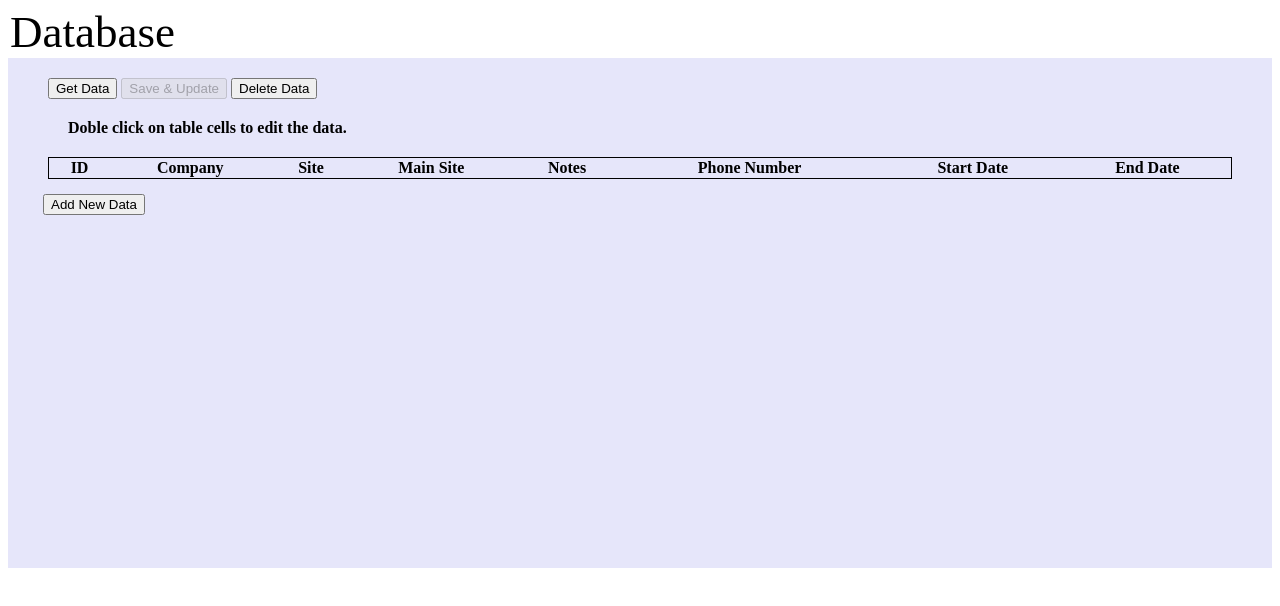
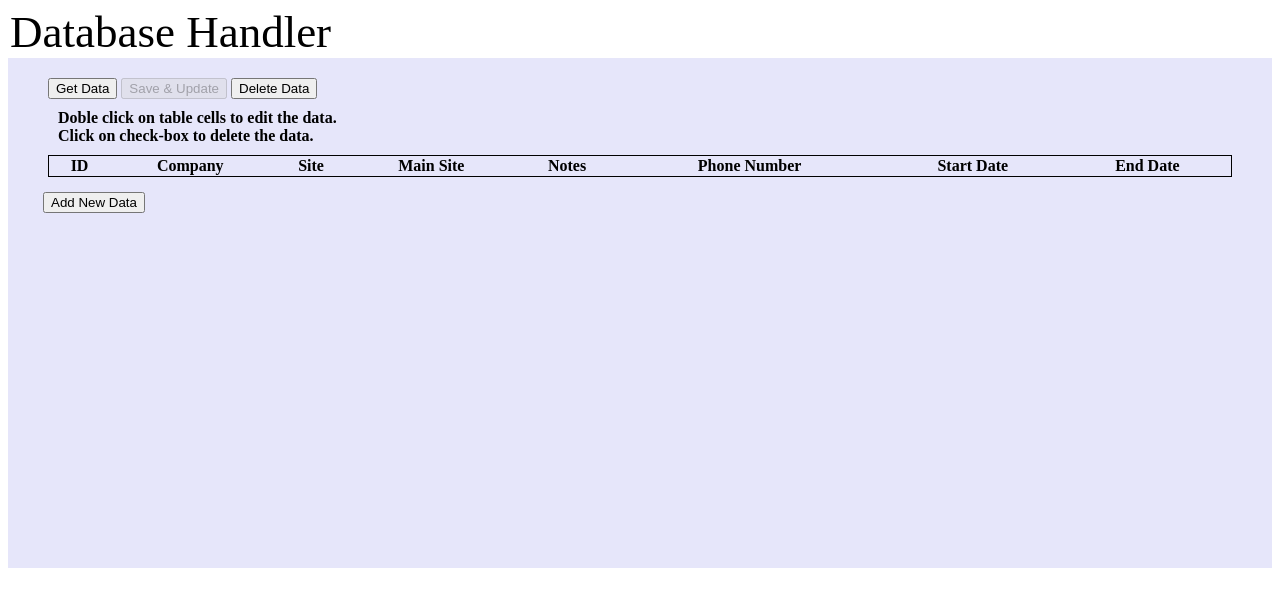
Before and after one commit to premchongbang/DatabaseModifier, a website: page views/index.html in a window 1280 px wide. Drawn offline with nearby package versions, Linux system fonts and the light colour scheme; no server answers.

Commit message:
better codes

```diff
--- a/app.js
+++ b/app.js
@@ -234,7 +234,6 @@ io.on('connection', function(socket){
 	socket.emit('db', sendPackage);
 	sendPackage = [];
 	socket.on('disconnect', function(){
-		socket.emit('db', sendPackage);
 		console.log('User Disconnected');
 	});
 });
--- a/views/index.html
+++ b/views/index.html
@@ -12,13 +12,14 @@
 </head>
 
 <body>
-	<h1> Database </h1>
+	<h1> Database Handler </h1>
 	<div class="container">
 		<div class="top">
 			<button id="btnGet" class="fetchData" value="on"> Get Data </button>
 			<button type="submit" id="btnUpdate" name="update" disabled="disabled">Save & Update</button>
 			<button type="submit" id="btnDelete" name="del"> Delete Data</button>
-			<p> Doble click on table cells to edit the data. </p>
+			<p style="margin-bottom: 0px; padding: 0px;"> Doble click on table cells to edit the data. </p>
+			<p style="margin-top: 0px; padding: 0px;"> Click on check-box to delete the data. </p>
 			<table id="datatbl">
 				<tbody id="tbid">
 				<thead>
```
